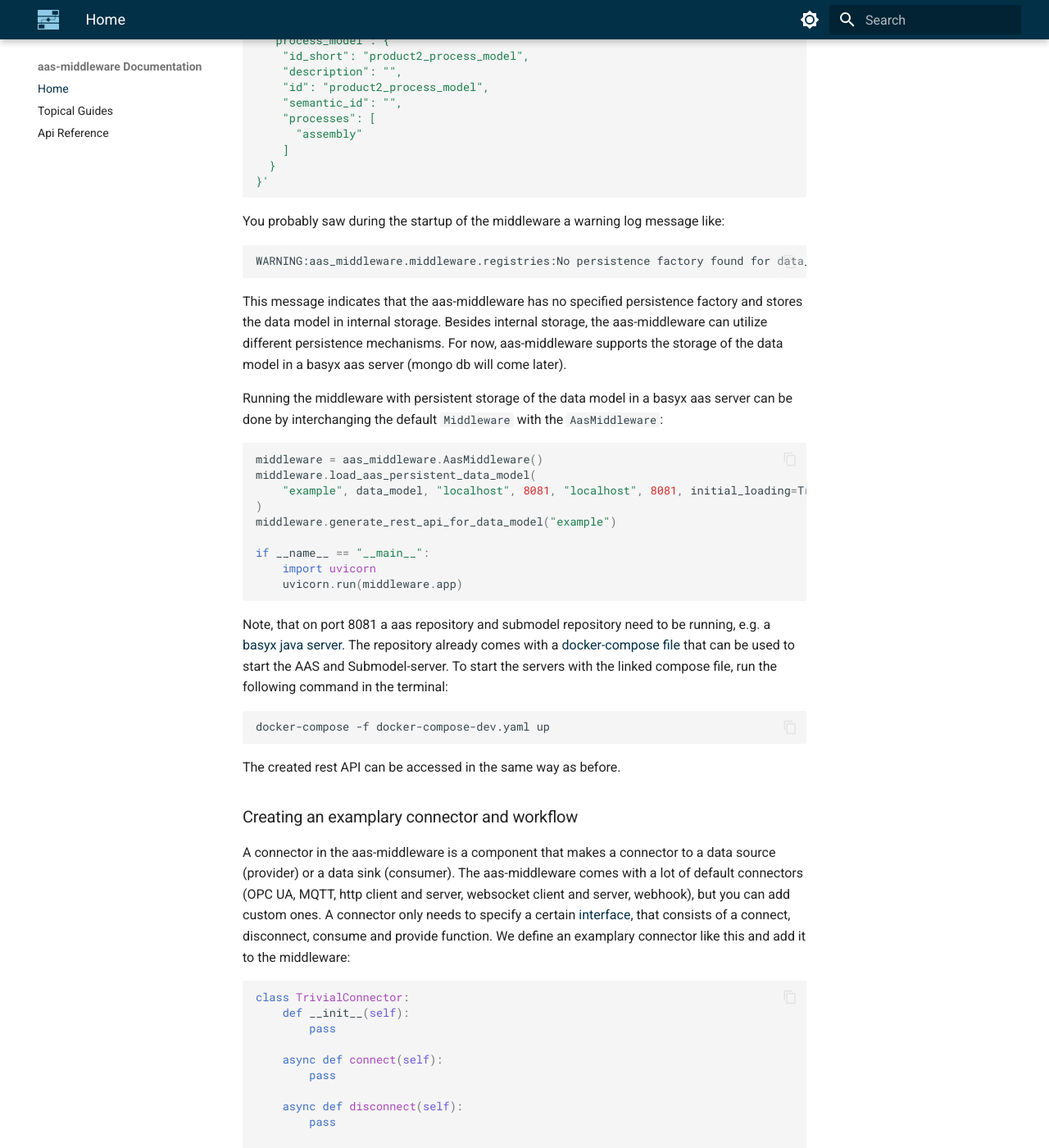
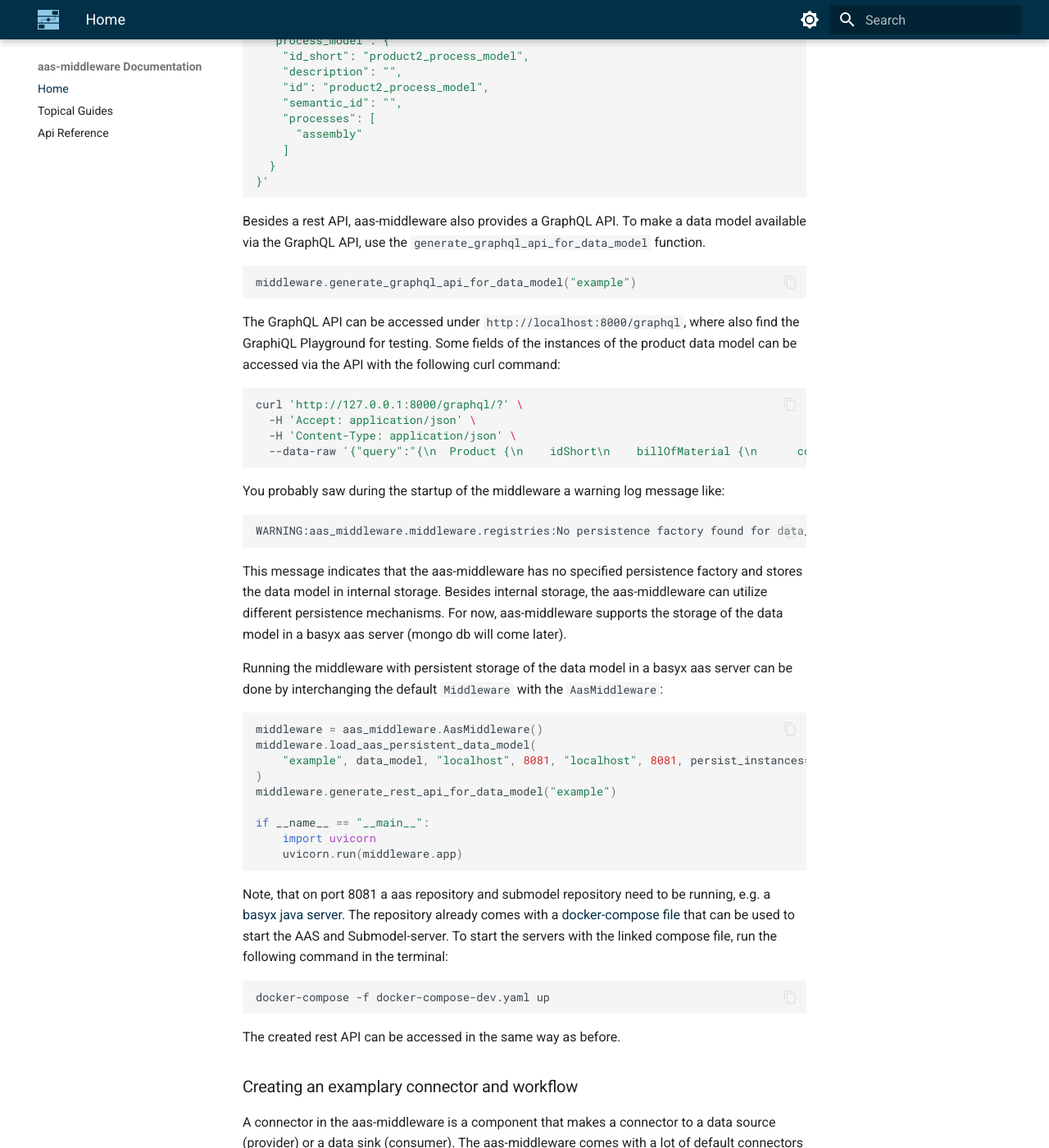
Before and after one commit to sdm4fzi/aas_middleware, an MkDocs documentation site: the page built from docs/index.md, in a window 1280 px wide and 1400 px high, scrolled down 4127 px. Shown: the whole window at 82% size. Built offline with MkDocs 1.6.1 and Material for MkDocs 9.7.7, drawn with Linux system fonts in a browser that asks for light colours.

Commit message:
added partially working graphQL API, some bugs remaining with optional fields in submodels

````diff
--- a/docs/index.md
+++ b/docs/index.md
@@ -190,6 +190,20 @@ curl -X 'POST' \
   }
 }'
 ```
+ Besides a rest API, aas-middleware also provides a GraphQL API. To make a data model available via the GraphQL API, use the `generate_graphql_api_for_data_model` function.
+
+```python
+middleware.generate_graphql_api_for_data_model("example")
+```
+
+ The GraphQL API can be accessed under `http://localhost:8000/graphql`, where also find the GraphiQL Playground for testing. Some fields of the instances of the product data model can be accessed via the API with the following curl command:
+
+``` bash
+curl 'http://127.0.0.1:8000/graphql/?' \
+  -H 'Accept: application/json' \
+  -H 'Content-Type: application/json' \
+  --data-raw '{"query":"{\n  Product {\n    idShort\n    billOfMaterial {\n      components\n    }\n  }\n}"}'
+```
 
 You probably saw during the startup of the middleware a warning log message like:
 
@@ -204,7 +218,7 @@ Running the middleware with persistent storage of the data model in a basyx aas
 ```python
 middleware = aas_middleware.AasMiddleware()
 middleware.load_aas_persistent_data_model(
-    "example", data_model, "localhost", 8081, "localhost", 8081, initial_loading=True
+    "example", data_model, "localhost", 8081, "localhost", 8081, persist_instances=True
 )
 middleware.generate_rest_api_for_data_model("example")
 
````
Also changed, not shown: README.md (+15 -1 lines), 6 other files.
